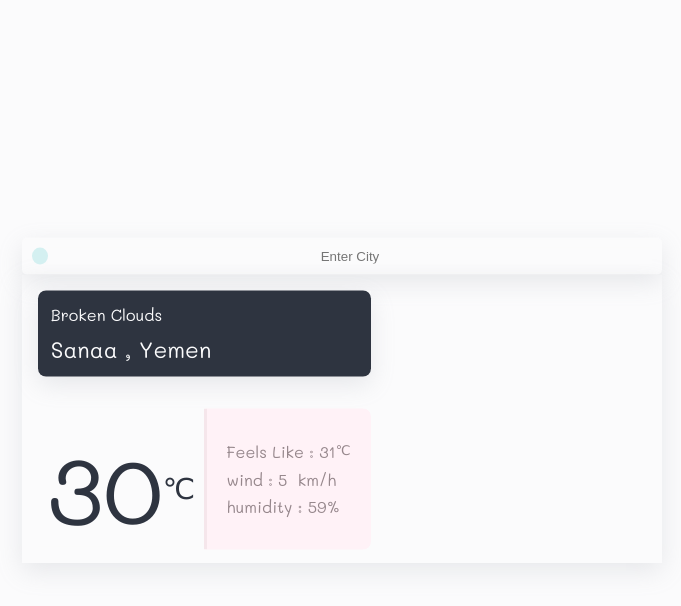
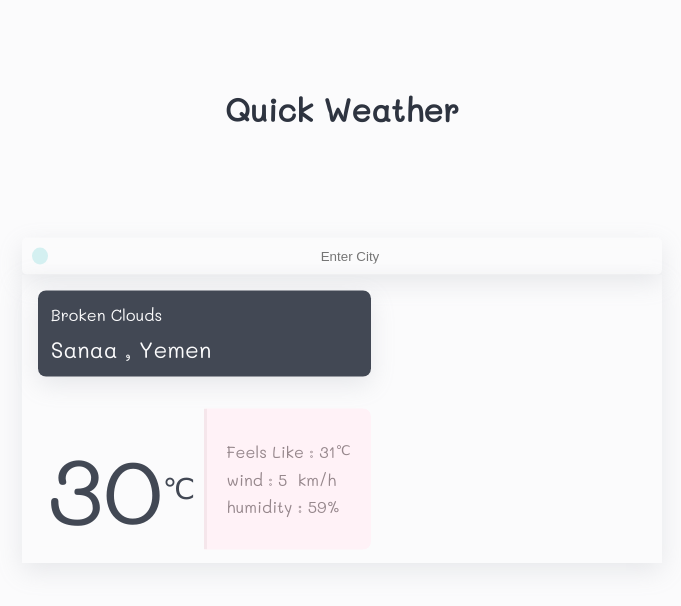
Before and after one commit to siduck/quick-weather, a website built with webpack: page index.html in a window 1280 px wide. Shown: the whole page, without its empty margins (298-979 px from the left). Built offline with nearby package versions, Linux system fonts and the light colour scheme; no server answers; some icons are missing.

Commit message:
add title

```diff
--- a/index.html
+++ b/index.html
@@ -9,6 +9,7 @@
   </head>
 
   <body>
+    <h1>Quick Weather</h1>
     <div class="mainDiv">
       <div class="userInput">
         <i class="ph-magnifying-glass searchBtn"></i>
```
Also changed, not shown: dist/css/style.css.
